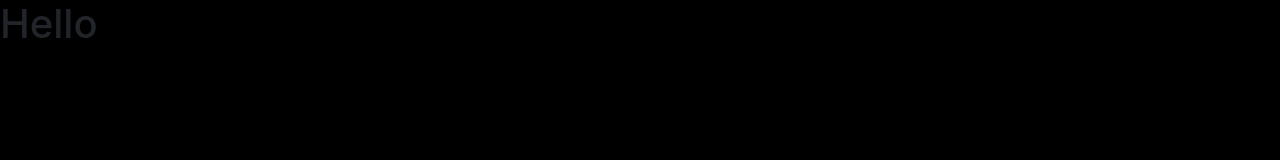
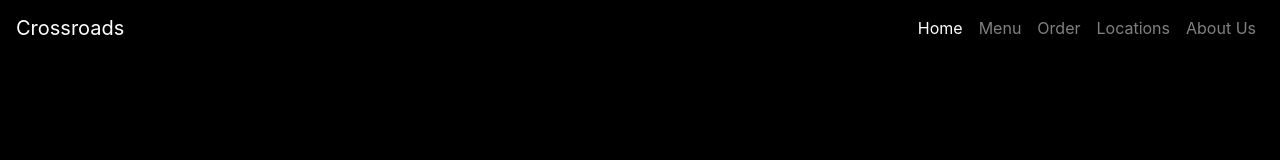
Before and after one commit to thesafeerkhan/Crossroads-Restaurant-Website, a plain HTML site: page index.html in a window 1280 px wide. Drawn offline with nearby package versions, Linux system fonts and the light colour scheme.

Commit message:
Added Bootstrap NavBar component

```diff
--- a/css/styles.css
+++ b/css/styles.css
@@ -1,3 +1,4 @@
 body {
 	background-color: black;
+	color: white;
 }
--- a/index.html
+++ b/index.html
@@ -3,7 +3,7 @@
 	<head>
 		<meta charset="UTF-8" />
 		<meta name="viewport" content="width=device-width, initial-scale=1.0" />
-		<title>Crossroads Restaurant</title>
+		<title>Crossroads Bar & Grill</title>
 		<!-- Styles -->
 		<link
 			rel="stylesheet"
@@ -14,7 +14,22 @@
 		<link rel="stylesheet" href="css/styles.css" />
 	</head>
 	<body>
-		<h1>Hello</h1>
+		<!-- Bootstrap NavBar -->
+		<nav class="navbar navbar-expand-lg navbar-dark bg-transparent">
+			<a class="navbar-brand" href="#">Crossroads</a>
+			<button class="navbar-toggler" type="button" data-toggle="collapse" data-target="#navbarNavAltMarkup" aria-controls="navbarNavAltMarkup" aria-expanded="false" aria-label="Toggle navigation">
+				<span class="navbar-toggler-icon"></span>
+			</button>
+			<div class="collapse navbar-collapse" id="navbarNavAltMarkup">
+				<div class="navbar-nav ml-auto">
+					<a class="nav-item nav-link active" href="#">Home<span class="sr-only">(current)</span></a>
+					<a class="nav-item nav-link" href="#">Menu</a>
+					<a class="nav-item nav-link" href="#">Order</a>
+					<a class="nav-item nav-link" href="#">Locations</a>
+					<a class="nav-item nav-link" href="#">About Us</a>
+				</div>
+			</div>
+		</nav>
 
 		<!-- Bootstrap Javascript -->
 		<script src="https://code.jquery.com/jquery-3.5.1.slim.min.js" integrity="sha384-DfXdz2htPH0lsSSs5nCTpuj/zy4C+OGpamoFVy38MVBnE+IbbVYUew+OrCXaRkfj" crossorigin="anonymous"></script>
```
